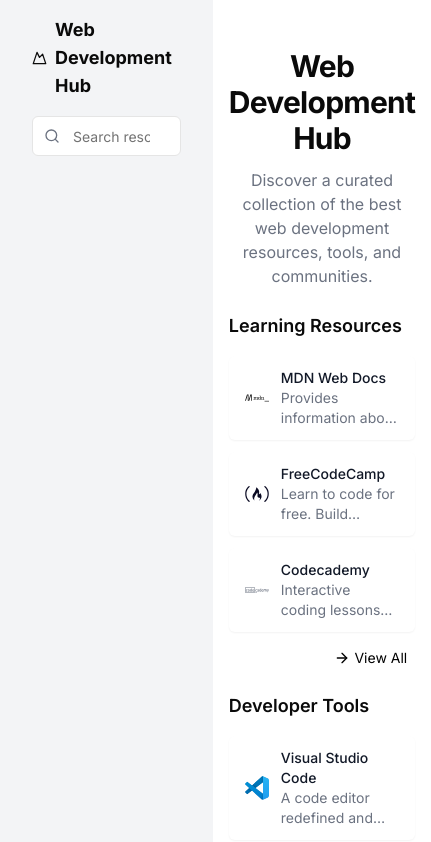
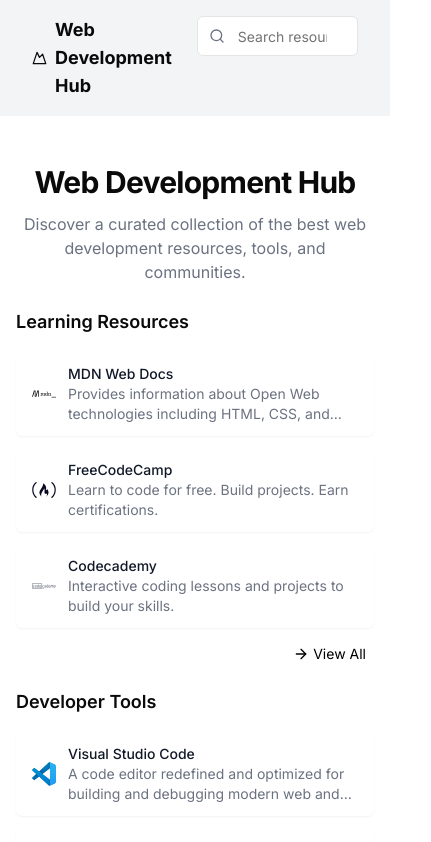
Before and after one commit to jpsanantonio/web-development-hub, a Next.js app: page / in a window 390 px wide. Shown: the top 842 px of the page, 431 px wide, since content can reach past the window. Built offline with nearby package versions, Linux system fonts and the light colour scheme.

Commit message:
Fix funky styles

```diff
--- a/app/page.tsx
+++ b/app/page.tsx
@@ -152,13 +152,13 @@ const sections = [
 
 export default function Home() {
   return (
-    <div className="flex">
-      <aside className="bg-gray-100 dark:bg-gray-800 py-4 px-8 flex flex-col gap-4">
+    <div className="flex lg:flex-row flex-col h-screen">
+      <aside className="bg-gray-100 dark:bg-gray-800 py-4 px-8 flex flex-row justify-between lg:flex-col lg:justify-normal gap-4 lg:w-1/5">
         <Link className="flex items-center gap-2" href="#">
           <MountainIcon className="h-6 w-6" />
           <span className="text-lg font-bold">Web Development Hub</span>
         </Link>
-        <div className="flex items-center gap-4">
+        <div>
           <form className="relative">
             <SearchIcon className="absolute left-3 top-1/2 -translate-y-1/2 h-4 w-4 text-gray-500 dark:text-gray-400" />
             <Input
```
